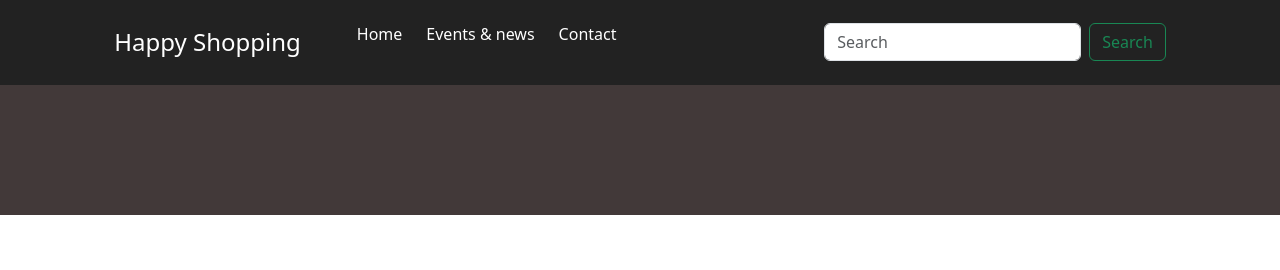
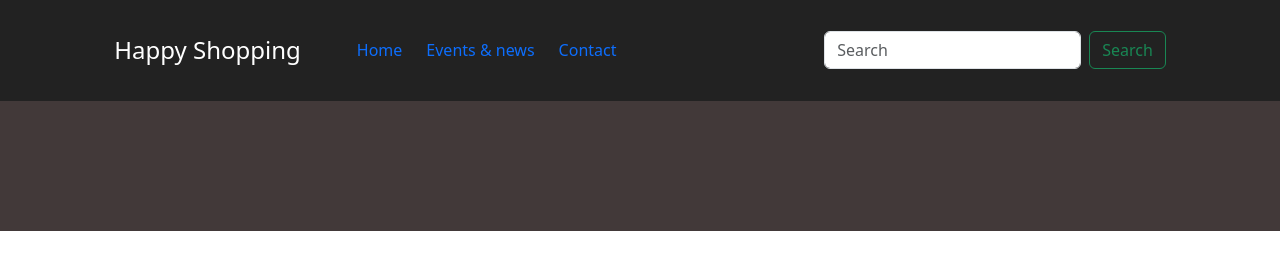
Before and after one commit to Mohamed-malix/E-commerce-website, a website built with webpack: page src/template.html in a window 1280 px wide. Built offline with nearby package versions, Linux system fonts and the light colour scheme; no server answers.

Commit message:
Made the cards smaller, and styled the links

```diff
--- a/src/css/style.css
+++ b/src/css/style.css
@@ -28,7 +28,7 @@ li{
 
 
 .content{
-    width:75%;
+    width:70%;
     margin:auto;
     padding:25px 30px;
 }
@@ -50,7 +50,7 @@ li{
     margin-top:5em;
 
     display:grid;
-    grid-template-columns:repeat(auto-fit,minmax(23em, 1fr));
+    grid-template-columns:repeat(auto-fit,minmax(22em, 1fr));
 }
 
 
--- a/src/template.html
+++ b/src/template.html
@@ -10,10 +10,10 @@
         <nav class="navBar">
             <div class="navLinks d-flex align-items-center gap-4">
                 <div class="icon fs-4">Happy Shopping</div>
-                <ul class="ulLinks d-flex">
-                    <li class="me-4">Home</li>
-                    <li class="me-4">Events & news</li>
-                    <li class="me-4">Contact</li>
+                <ul class="ulLinks d-flex align-items-center">
+                    <li class="me-4 mt-3"><a href="#" target="_blank" rel="noopener noreferrer">Home</a></li>
+                    <li class="me-4 mt-3"><a href="#" target="_blank" rel="noopener noreferrer">Events & news</a></li>
+                    <li class="me-4 mt-3"><a href="#" target="_blank" rel="noopener noreferrer">Contact</a></li>
                 </ul>
             </div>
             <form class="d-flex" role="search">
```
